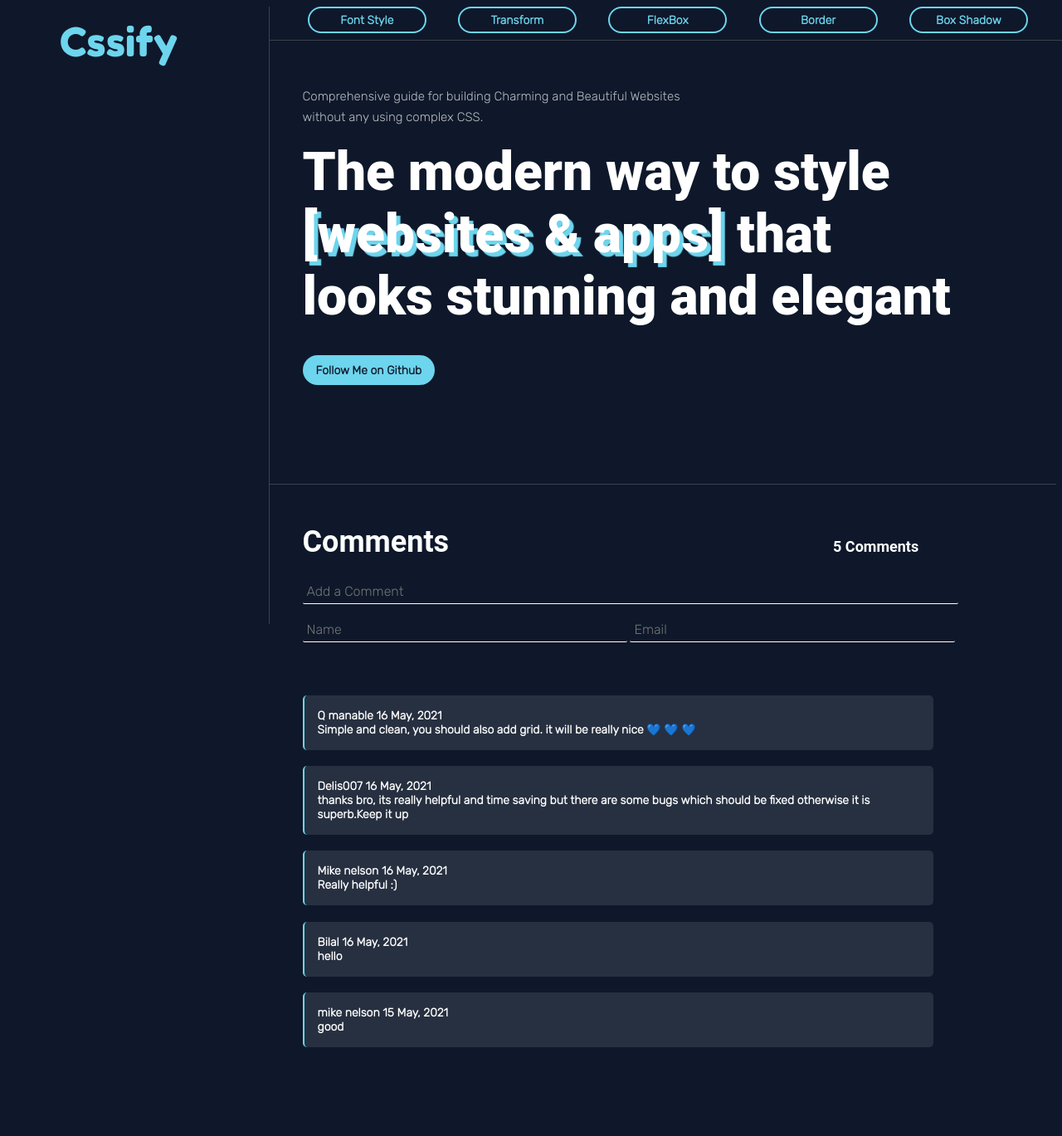
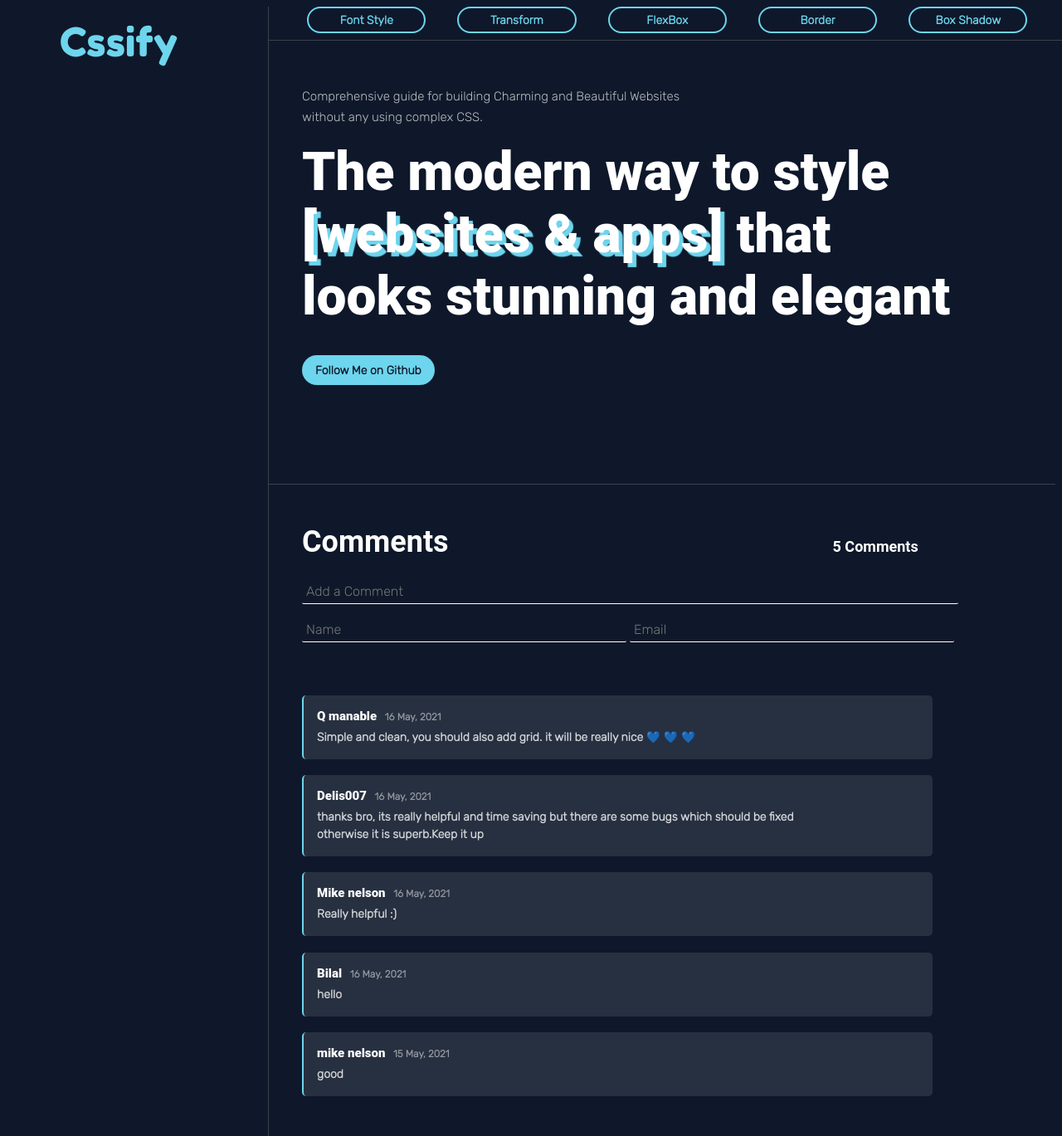
Before and after one commit to dark-glich/Django-Website, a Django app: page / in a window 1280 px wide. Shown: the whole page at 83% size. Before the commit the page ends 1262 px from the top, so only its background shows below. Run offline with Django 3.2, Linux system fonts and the light colour scheme; data comes from the database, SQL or seed files in the repository; both versions use the stored data as it was after the commit.

Commit message:
completed comments

```diff
--- a/main/views.py
+++ b/main/views.py
@@ -4,13 +4,13 @@ from .forms import Comment_Section
 
 def HomeView(request):
      form = Comment_Section(request.POST or None)
-     if form.is_valid() and 'comment' in request.data:
-          name = form.cleaned_data['name'].capitalize()
-          CommentSection.objects.create(name=name, email=form.cleaned_data['email'],
-                                        comment=form.cleaned_data['comment'])
+     if form.is_valid() :
+          if '_comment' in request.POST:
+               name = form.cleaned_data['name'].capitalize()
+               CommentSection.objects.create(name=name, email=form.cleaned_data['email'],comment=form.cleaned_data['comment'])
           form = Comment_Section()
 
-     comments = CommentSection.objects.all().order_by('-date_added')
+     comments = CommentSection.objects.all().order_by('-date_added')[:15]
      count= CommentSection.objects.all().count()
      context = {
           'count':count,
--- a/static/Css/base.css
+++ b/static/Css/base.css
@@ -26,12 +26,11 @@ a {
   display: grid;
   -ms-grid-columns: 25% 75%;
       grid-template-columns: 25% 75%;
-  grid-gap: 0.5px;
-  background-color: rgba(122, 122, 122, 0.432);
   height: 93vh;
 }
 
 .container .sidebar {
+  border-right: 0.4px solid rgba(122, 122, 122, 0.432);
   background-color: #0E182A;
 }
 
@@ -201,7 +200,7 @@ a {
   text-align: center;
   border-radius: 20px;
   background-color: transparent;
-  width: 7rem;
+  width: 5rem;
   display: inline-block;
   -webkit-transition: background-color 500ms ease;
   transition: background-color 500ms ease;
@@ -223,4 +222,22 @@ a {
   margin-top: 1.2rem;
   border-left: 2px solid #6dd5ed;
 }
+
+.comment #name {
+  font-family: 'roboto';
+  font-size: 15px;
+  font-weight: 800;
+}
+
+.comment #date {
+  color: rgba(255, 255, 255, 0.5);
+  font-size: 12px;
+  padding-left: 6px;
+}
+
+.comment #body {
+  margin-top: 6px;
+  line-height: 150%;
+  color: rgba(255, 255, 255, 0.8);
+}
 /*# sourceMappingURL=base.css.map */
--- a/static/Css/base.scss
+++ b/static/Css/base.scss
@@ -30,11 +30,10 @@ a{
      @include normal-text();
      display: grid;
      grid-template-columns: 25% 75%;
-     grid-gap: 0.5px;
-     background-color: $white;
      height: 93vh;
 
      .sidebar{
+          border-right:0.4px solid $white;
           background-color: $Bacground-color;
 
           #title{
@@ -185,7 +184,7 @@ a{
                text-align: center;
                border-radius: 20px;
                background-color: transparent;
-               width:7rem;
+               width:5rem;
                display:inline-block;
                transition: background-color 500ms ease;
                cursor: pointer;
@@ -208,4 +207,20 @@ a{
      border-radius: 5px;
      margin-top: 1.2rem;
      border-left: 2px solid $primary-color;
+
+     #name{
+          font-family: 'roboto';
+          font-size: 15px;
+          font-weight: 800;
+     }
+     #date{
+          color: rgba(255, 255, 255, 0.5);
+          font-size: 12px;
+          padding-left: 6px;
+     }
+     #body{
+          margin-top: 6px;
+          line-height: 150%;
+          color:rgba(255, 255, 255, 0.8);
+     }
 }
--- a/templates/Acessories/coment-section.html
+++ b/templates/Acessories/coment-section.html
@@ -7,18 +7,19 @@
           {{form.name}}
           {{form.email}}
           <div id="btns">
-               <button name="comment" type="submit" id="comment-btn">COMMENT</button>
-               <button id="cancel-btn">CANCEL</button>
+               <button name="_comment" type="submit" id="comment-btn">COMMENT</button>
+               <div id="cancel-btn">CANCEL</div>
           </div>
      </form>
      <div class='comment-container'>
           {%for comment in comments%}
           <div class="comment">
                <div>
-                    <span>{{comment.name}}</span>
-                    <span>{{comment.date_added|date:"d M, Y"}}</span>
+                    <span id="name">{{comment.name}}</span>
+                    <span id="date">{{comment.date_added|date:"d M, Y"}}</span>
+                    <div id="body">{{comment.comment}}</div>
+
                </div>
-               {{comment.comment}}
           </div>
           {% endfor %}
      </div>
```
Also changed, not shown: db.sqlite3, 1 other file.
